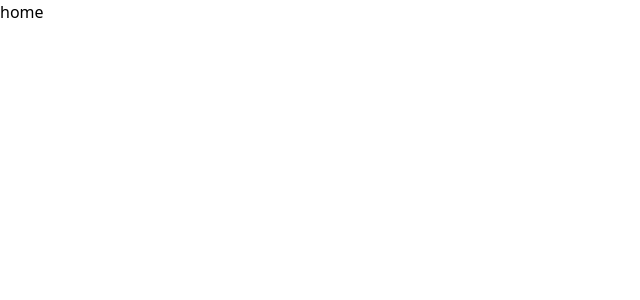
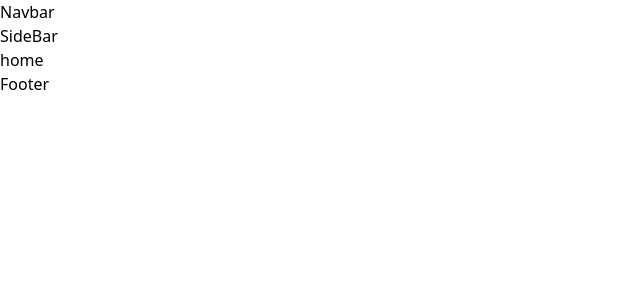
Before and after one commit to vader2k/Advanced-dashboaard, a React (Vite) app: page / in a window 1280 px wide. Shown: the top 300 px of the page, without its empty margins (0-640 px from the left). Built offline with nearby package versions, Linux system fonts and the light colour scheme.

Commit message:
made a more dynamic layout

```diff
--- a/src/App.jsx
+++ b/src/App.jsx
@@ -1,22 +1,43 @@
 import Home from "./pages/Home"
-import { createBrowserRouter, RouterProvider } from "react-router-dom"
+import { createBrowserRouter, RouterProvider, Outlet } from "react-router-dom"
 import Users from "./pages/Users"
 import Products from "./pages/Products"
+import Footer from "./components/Footer"
+import Navbar from "./components/Navbar"
+import SideBar from "./components/SideBar"
+const App = () => {
 
-const App = () => {
+const Layout = () => {
+  return (
+    <div className="main">
+      <Navbar />
+      <div className="flex">
+        <SideBar />
+        <Outlet />
+      </div>
+      <Footer />
+    </div>
+    )
+  }
 
   const router = createBrowserRouter([
     {
-      path: '/',
-      element: <Home />
+      path: "/",
+      element: <Layout />,
+      children: [
+        {
+          path:"/",
+          element:<Home />
         },
         {
-      path: 'users',
-      element: <Users />
+          path: '/user',
+          element:<Users />
         },
         {
           path: '/products',
           element: <Products />
+        }
+      ]
     },
   ])
 
--- /dev/null
+++ b/src/components/Footer.jsx
@@ -0,0 +1,8 @@
+
+const Footer = () => {
+  return (
+    <div>Footer</div>
+  )
+}
+
+export default Footer
--- /dev/null
+++ b/src/components/Navbar.jsx
@@ -0,0 +1,8 @@
+
+const Navbar = () => {
+  return (
+    <div>Navbar</div>
+  )
+}
+
+export default Navbar
--- /dev/null
+++ b/src/components/SideBar.jsx
@@ -0,0 +1,8 @@
+
+const SideBar = () => {
+  return (
+    <div>SideBar</div>
+  )
+}
+
+export default SideBar
```
Lines whose indentation alone changed are shown as unchanged.
